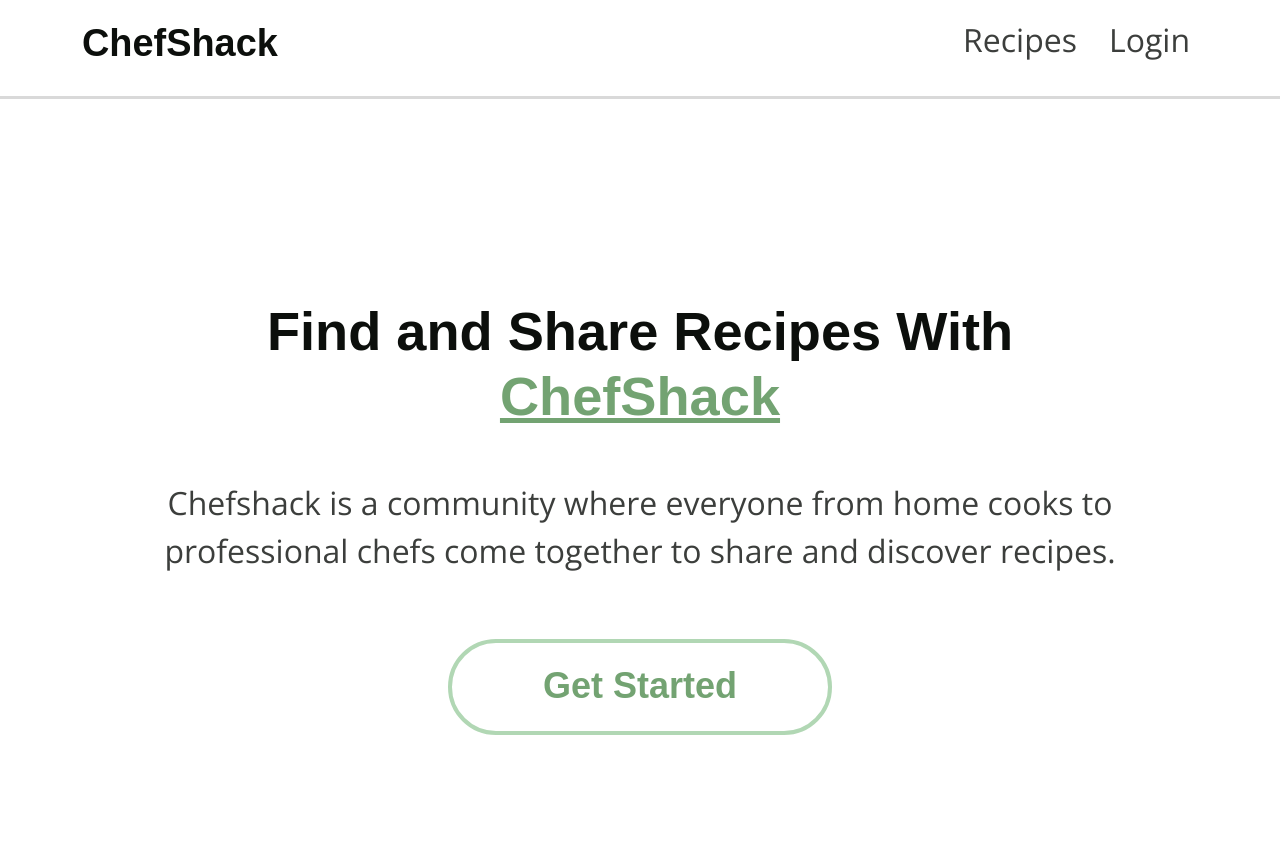
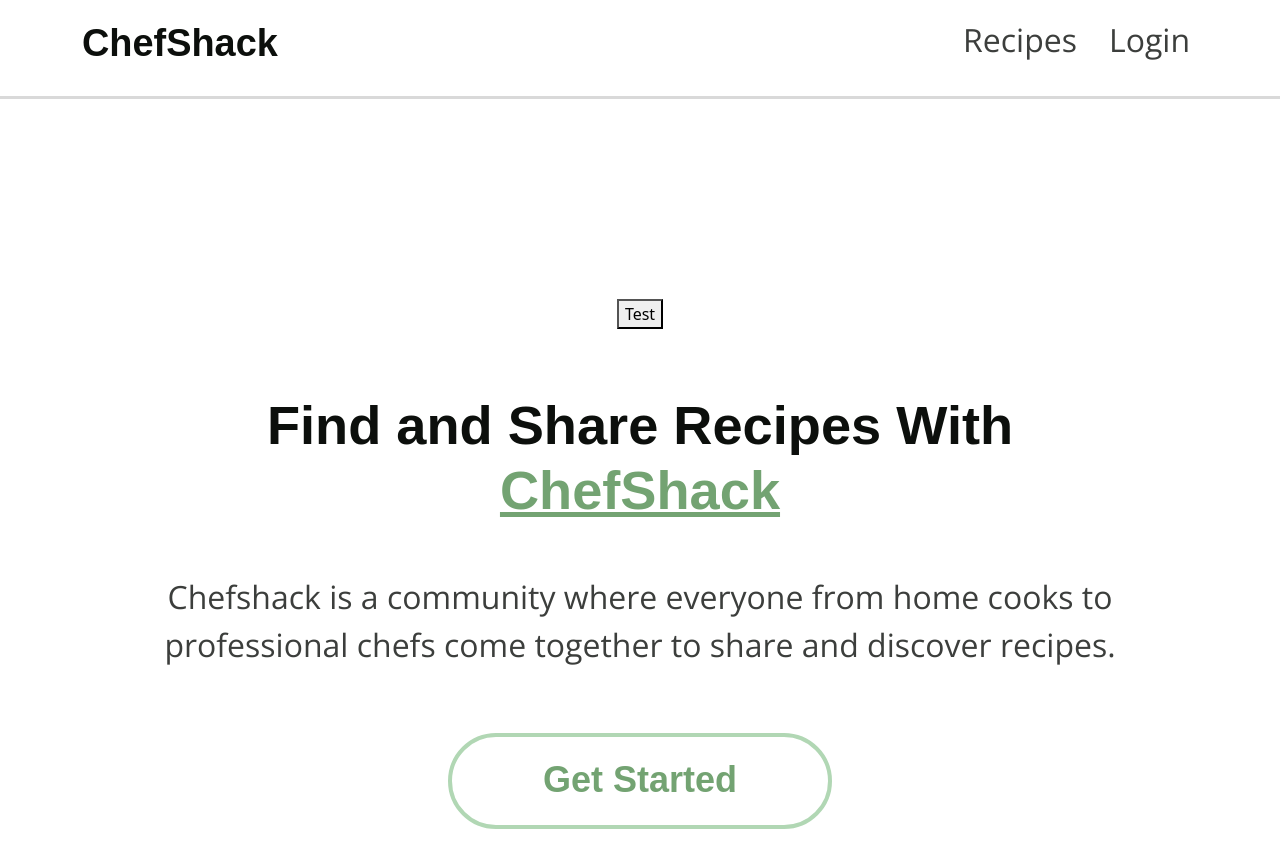
Before and after one commit to Chef-Shack/Frontend, a React (Create React App) app: page / in a window 1280 px wide. Shown: the top 868 px of the page. Before the commit the page ends 800 px from the top, so only its background shows below. Built offline with nearby package versions, Linux system fonts and the light colour scheme.

Commit message:
test button

```diff
--- a/src/components/pages/HomePage.js
+++ b/src/components/pages/HomePage.js
@@ -8,6 +8,12 @@ const HomePage = () => {
       <MainNavbar />
 
       <div className="body-content text-center">
+        <button onClick={() => {
+  fetch('http://example.com/movies.json')
+  .then((response) => response.json())
+  .then((data) => console.log(data));
+  }}>Test</button>
+
         <h1 className="header">Find and Share Recipes With <span className="header-span">ChefShack</span></h1>
         <p className="desc">Chefshack is a community where everyone from home cooks to professional chefs come together to share and discover recipes.</p>
         <Button href="recipes" className="custom-button" id="button" variant="outline-success">Get Started</Button>
```
